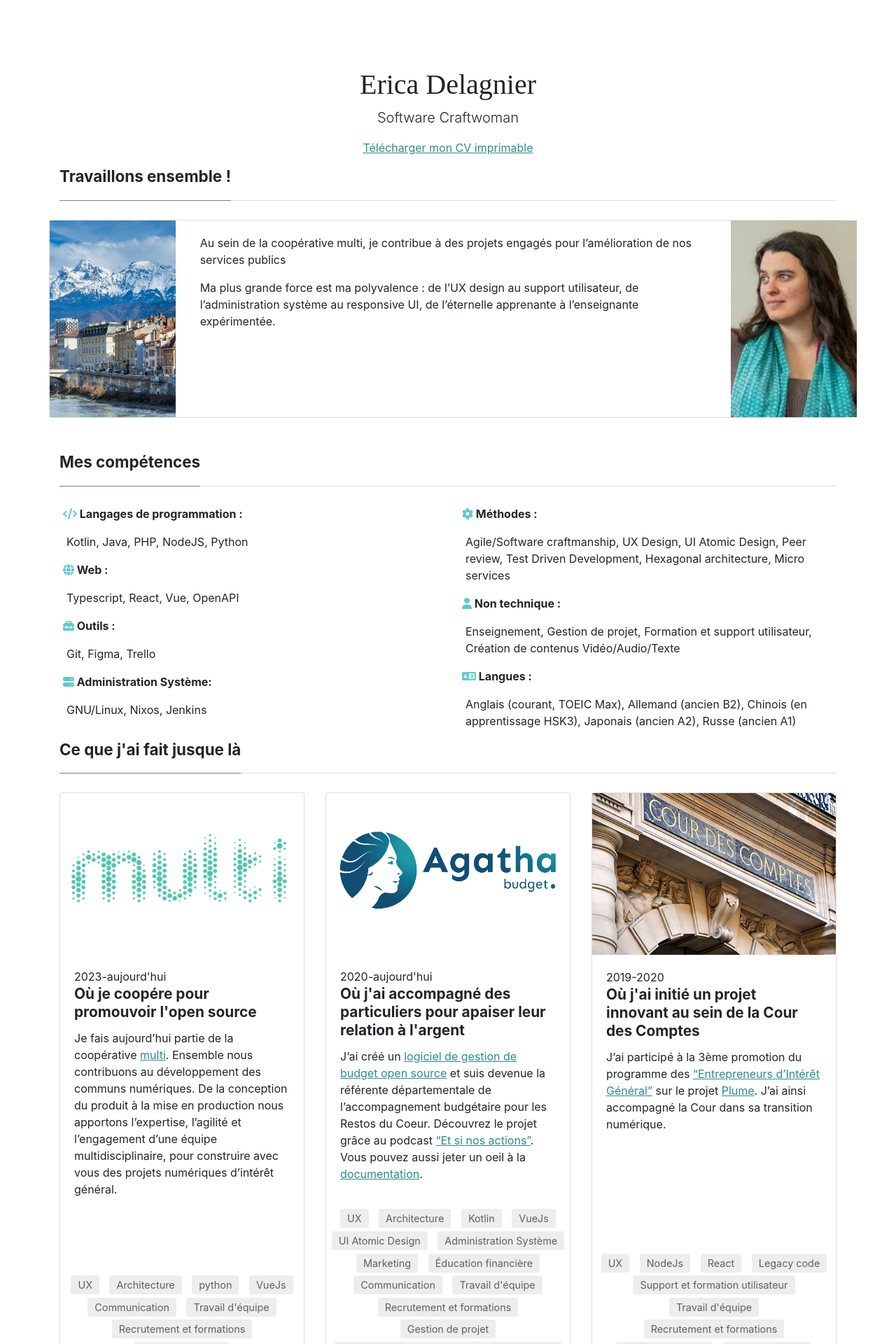
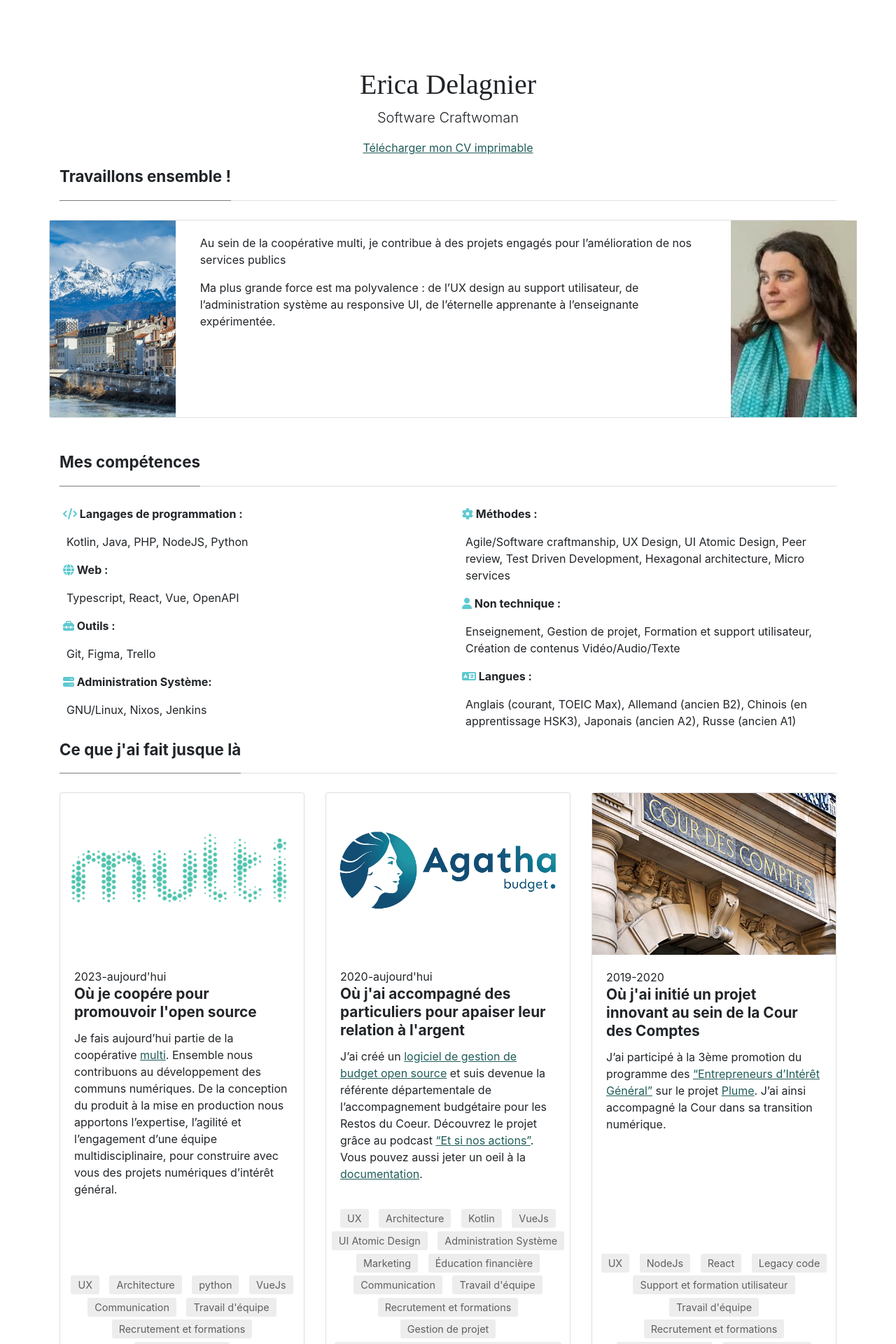
Before and after one commit to ermoca/cv-default, a Jekyll site: the page built from index.html, in a window 1280 px wide. Shown: the top 1920 px of the page at 70% size. Built offline with Jekyll 4.4.1, drawn with Linux system fonts in a browser that asks for light colours; nearby versions of some CDN libraries; the list of posts is cut into pages by our own code.

Commit message:
add color

```diff
--- a/assets/css/screen.css
+++ b/assets/css/screen.css
@@ -12,13 +12,13 @@ License: https://www.wowthemes.net/freebies-license/
 }
 
 a {
-    color: #2C8C89;
+    color: #1F5C59;
     transition: all 0.2s;
     text-decoration: underline;
 }
 
 a:hover {
-    color: #5dc9d0;
+    color: #1F5C59;
     text-decoration: none;
 }
 
```
